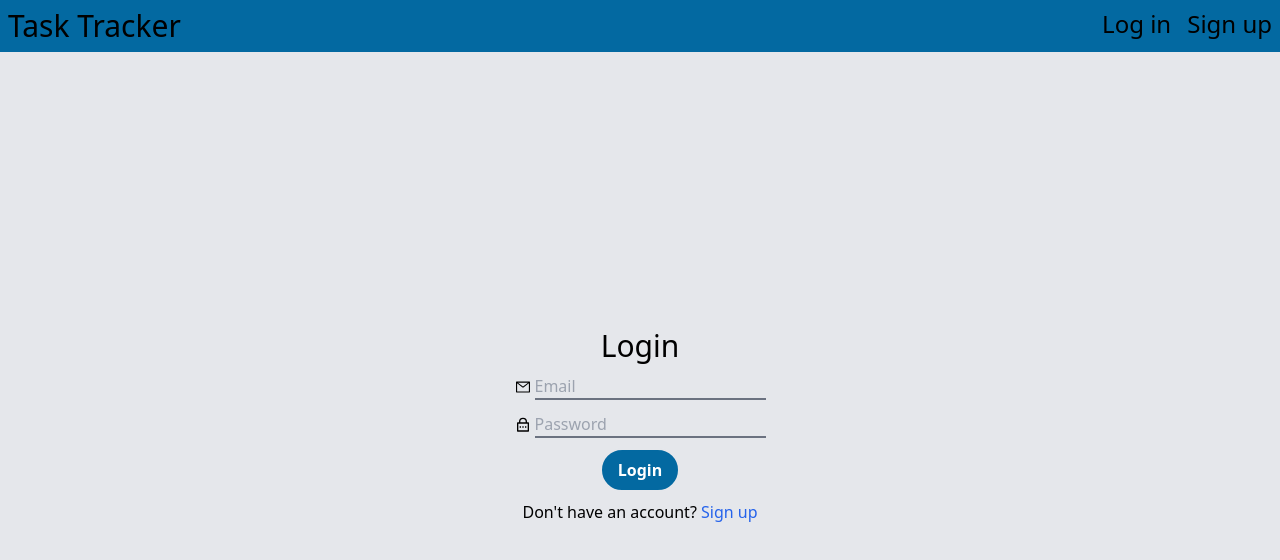
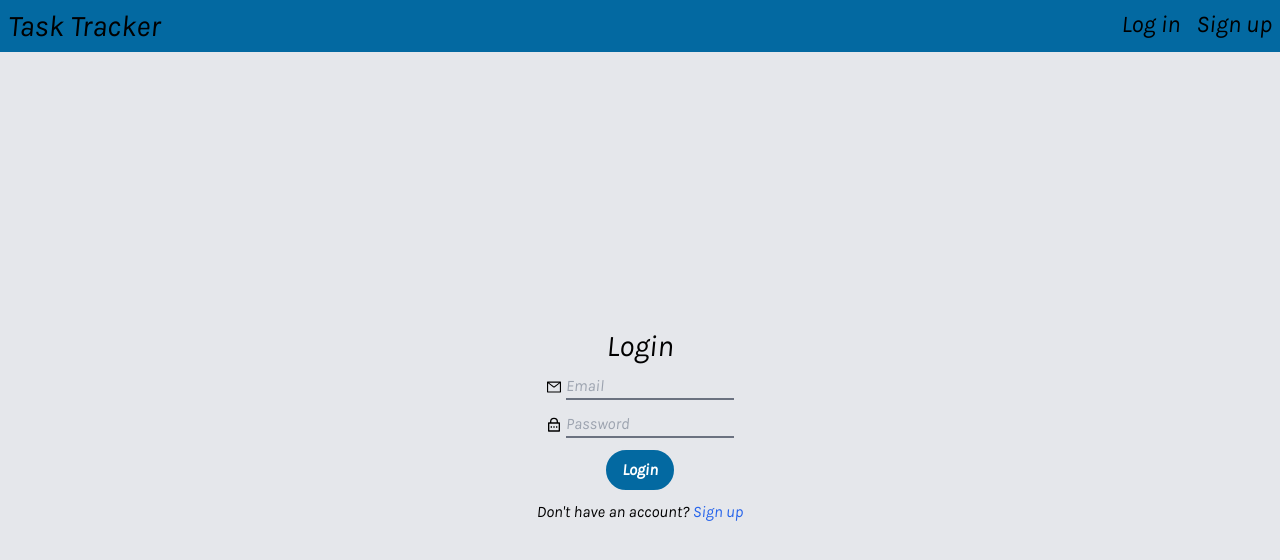
Before and after one commit to jluong23/book-tracker, a React (Create React App) app in the folder frontend/: page /login in a window 1280 px wide. Shown: the top 560 px of the page. Built offline with nearby package versions, Linux system fonts and the light colour scheme.

Commit message:
Added font

```diff
--- a/frontend/public/index.html
+++ b/frontend/public/index.html
@@ -9,6 +9,11 @@
       name="description"
       content="Web site created using create-react-app"
     />
+    <!-- google fonts -->
+    <link rel="preconnect" href="https://fonts.googleapis.com">
+    <link rel="preconnect" href="https://fonts.gstatic.com" crossorigin>
+    <link href="https://fonts.googleapis.com/css2?family=Karla:ital@1&display=swap" rel="stylesheet">
+
     <link rel="apple-touch-icon" href="%PUBLIC_URL%/logo192.png" />
     <!--
       manifest.json provides metadata used when your web app is installed on a
@@ -24,7 +29,7 @@
       work correctly both with client-side routing and a non-root public URL.
       Learn how to configure a non-root public URL by running `npm run build`.
     -->
-    <title>React App</title>
+    <title>Task Tracker</title>
   </head>
   <body>
     <noscript>You need to enable JavaScript to run this app.</noscript>
--- a/frontend/src/index.css
+++ b/frontend/src/index.css
@@ -3,7 +3,7 @@
 @tailwind utilities;
 
 body{
-  @apply bg-gray-200
+  @apply bg-gray-200 font-karla
 }
 h1{
   @apply text-3xl
--- a/frontend/tailwind.config.js
+++ b/frontend/tailwind.config.js
@@ -12,6 +12,9 @@
       ...defaultTheme.screens,
     },
     extend: {
+      fontFamily: {
+        'karla': ['Karla', 'sans-serif']
+      },
       colors: {
         primary: '#0369a1',
         secondary: '#1d4ed8',
```
